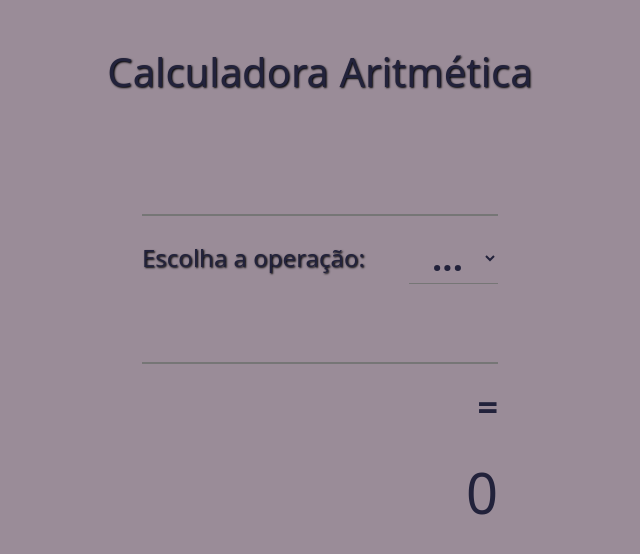
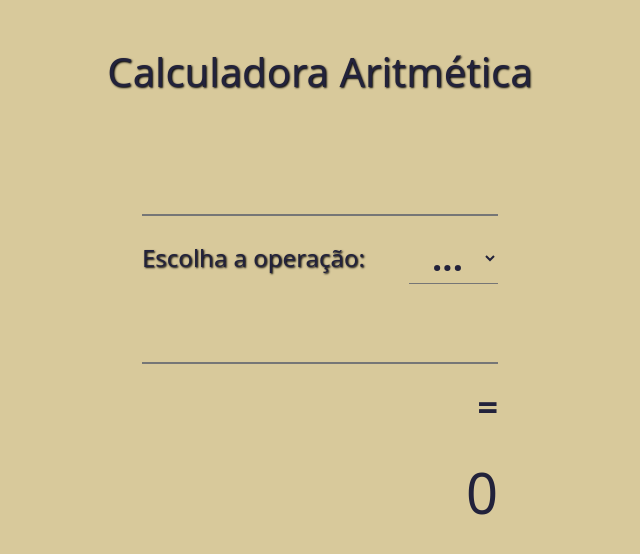
Before and after one commit to otaviozerotwo/calculadora_vue_js, a Vue app: page / in a window 1280 px wide. Shown: the top 554 px of the page, without its empty margins (320-960 px from the left). Built offline with nearby package versions, Linux system fonts and the light colour scheme.

Commit message:
style: troca bg-color body

```diff
--- a/src/App.vue
+++ b/src/App.vue
@@ -65,7 +65,7 @@
 <style>
   .main {
     height: 100vh;
-    background-color: #9A8C98;
+    background-color: #D8C99B;
     color: #22223B;
   }
   .symbol {
--- a/src/components/Input.vue
+++ b/src/components/Input.vue
@@ -10,7 +10,7 @@
 
 <style scoped>
   .input {
-    background-color: #9A8C98;
+    background-color: #D8C99B;
   }
 
   .input:focus {
--- a/src/components/Select.vue
+++ b/src/components/Select.vue
@@ -26,7 +26,7 @@
   }
 
   .select {
-    background-color: #9A8C98;
+    background-color: #D8C99B;
   }
 
   .select:focus {
```
